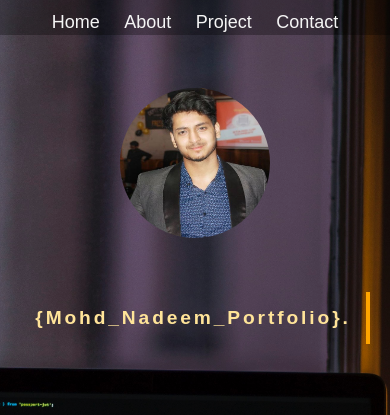
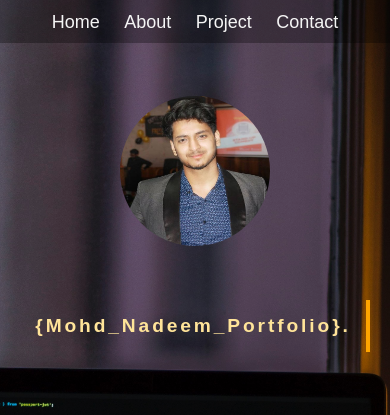
Before and after one commit to snad0/Portfolio, a Flask app: page / in a window 390 px wide. Shown: the top 415 px of the page. Run offline with Flask 2, Linux system fonts and the light colour scheme.

Commit message:
new commit

```diff
--- a/static/css/main.css
+++ b/static/css/main.css
@@ -693,6 +693,10 @@ footer{
         font-size: 1rem;
         margin-right: 0;
     }
+    #navbar ul li a{
+        padding-bottom: 10px;
+
+    }
     #Sikll-Section{
         width: 90%;
         margin-left: 5%;
@@ -707,6 +711,9 @@ footer{
     #part{
         flex-direction: column;
     }
+    .social a {
+        margin: 25px;
+    }
 
 
 }
```
